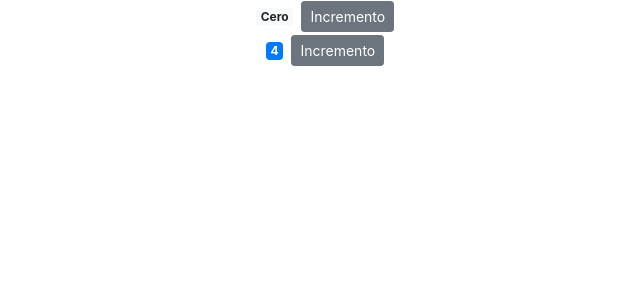
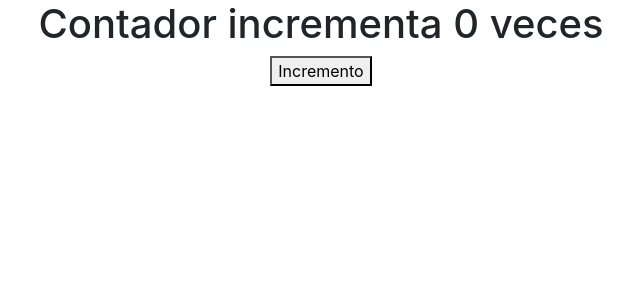
Before and after one commit to YadiraAllauca/CursoReact, a React (Create React App) app in the folder proyecto_curso/: page / in a window 1280 px wide. Shown: the top 300 px of the page, without its empty margins (319-959 px from the left). Built offline with nearby package versions, Linux system fonts and the light colour scheme.

Commit message:
Función Hook

```diff
--- a/proyecto_curso/src/App.js
+++ b/proyecto_curso/src/App.js
@@ -1,11 +1,11 @@
 import logo from './logo.svg';
 import './App.css';
-import Contadores from './componentes/contadores';
+import Contador from './componentes/contadorhook';
 
 function App() {
   return (
     <div className="App">
-      <Contadores value={4} />
+      <Contador  />
     </div>
   );
 }
--- /dev/null
+++ b/proyecto_curso/src/componentes/contadorhook.jsx
@@ -0,0 +1,17 @@
+import React, { useState } from 'react';
+
+function Contador() {
+  const [valor, setContador] = useState(0)
+
+  function manejadorClicBoton() {
+    setContador (valor+1)
+  }
+
+  return (
+    <div>
+      <h1>Contador incrementa {valor} veces</h1>
+      <button onClick={manejadorClicBoton}>Incremento</button>
+    </div>
+  )
+}
+export default Contador
```
